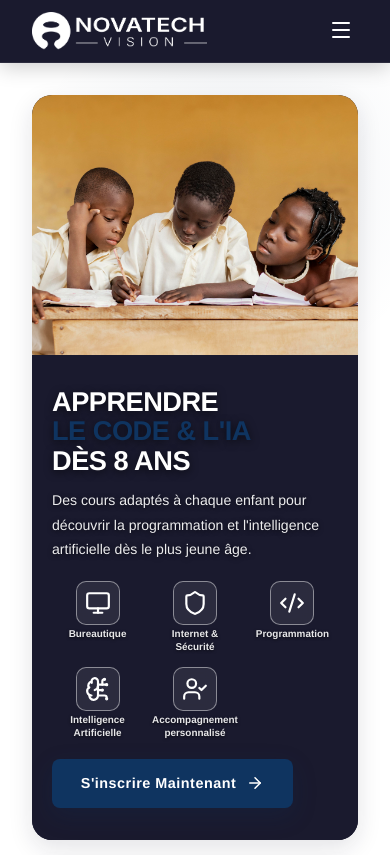
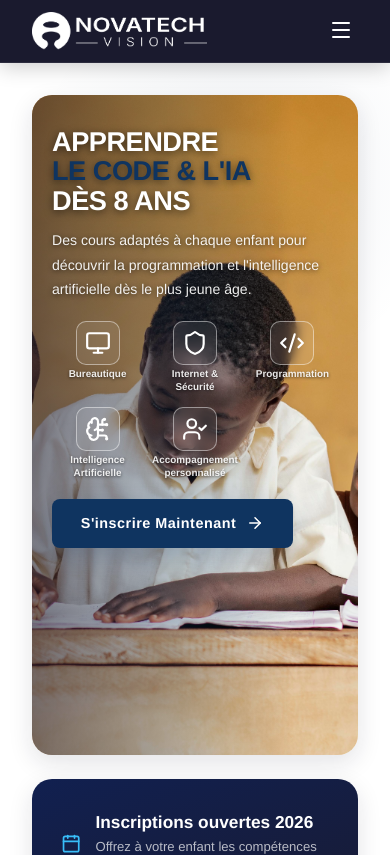
Before and after one commit to novaghislain/projetnovatech, a React (Vite) app in the folder frontend/: page / in a window 390 px wide. Shown: the top 855 px of the page. Built offline with nearby package versions, Linux system fonts and the light colour scheme; no server answers.

Commit message:
fix: restaurer le design overlay d'origine et améliorer la remontée d'erreurs d'enregistrement

```diff
--- a/frontend/src/pages/Admin/AdminFormations.jsx
+++ b/frontend/src/pages/Admin/AdminFormations.jsx
@@ -130,7 +130,10 @@ const AdminFormations = () => {
         body: JSON.stringify(bodyData)
       });
 
-      if (!response.ok) throw new Error("Erreur lors de l'enregistrement");
+      if (!response.ok) {
+        const errorData = await response.json().catch(() => ({}));
+        throw new Error(errorData.error || "Erreur lors de l'enregistrement");
+      }
       await fetchFormations();
       setIsModalOpen(false);
     } catch (err) {
--- a/frontend/src/pages/Home.css
+++ b/frontend/src/pages/Home.css
@@ -556,14 +556,6 @@
   width: 28px;
   border-radius: 5px;
   border-color: #fff;
-}
-
-.hero-slider-images {
-  position: absolute;
-  inset: 0;
-  width: 100%;
-  height: 100%;
-  z-index: 1;
 }
 
 .hero-bg-img {
@@ -1276,30 +1268,15 @@
 
   .hero-main {
     border-radius: var(--radius-lg);
-    min-height: auto;
-    display: flex;
-    flex-direction: column;
-    background: #1A1A2E;
+    min-height: 660px;
   }
 
-  .hero-slider-images {
-    position: relative;
-    height: 320px;
-    width: 100%;
-    z-index: 1;
-    overflow: hidden;
+  .sidebar-card--cta {
+    border-radius: var(--radius-lg);
   }
 
-  .hero-overlay {
-    display: none;
-  }
-
-  .hero-text-block {
-    position: relative;
-    z-index: 2;
-    padding: 2.5rem 2rem;
-    background: #1A1A2E;
-    color: var(--color-white);
+  .sidebar-card--ai {
+    border-radius: var(--radius-lg);
   }
 
   .hero-text-block h1 {
@@ -1339,10 +1316,6 @@
 }
 
 @media (max-width: 640px) {
-  .hero-slider-images {
-    height: 260px;
-  }
-
   .hero-text-block {
     padding: 2rem 1.25rem;
   }
--- a/frontend/src/pages/Home.jsx
+++ b/frontend/src/pages/Home.jsx
@@ -141,7 +141,6 @@ const Home = () => {
 
           {/* Main hero block (left + center) */}
           <div className="hero-main">
-            <div className="hero-slider-images">
             {/* Background Images — Carousel */}
             {heroSlides.map((slide, idx) => (
               <img
@@ -153,7 +152,6 @@ const Home = () => {
             ))}
             {/* Dark overlay */}
             <div className="hero-overlay" />
-            </div>
 
             <div className="hero-text-block">
               <h1>
```
Lines whose indentation alone changed are shown as unchanged.
